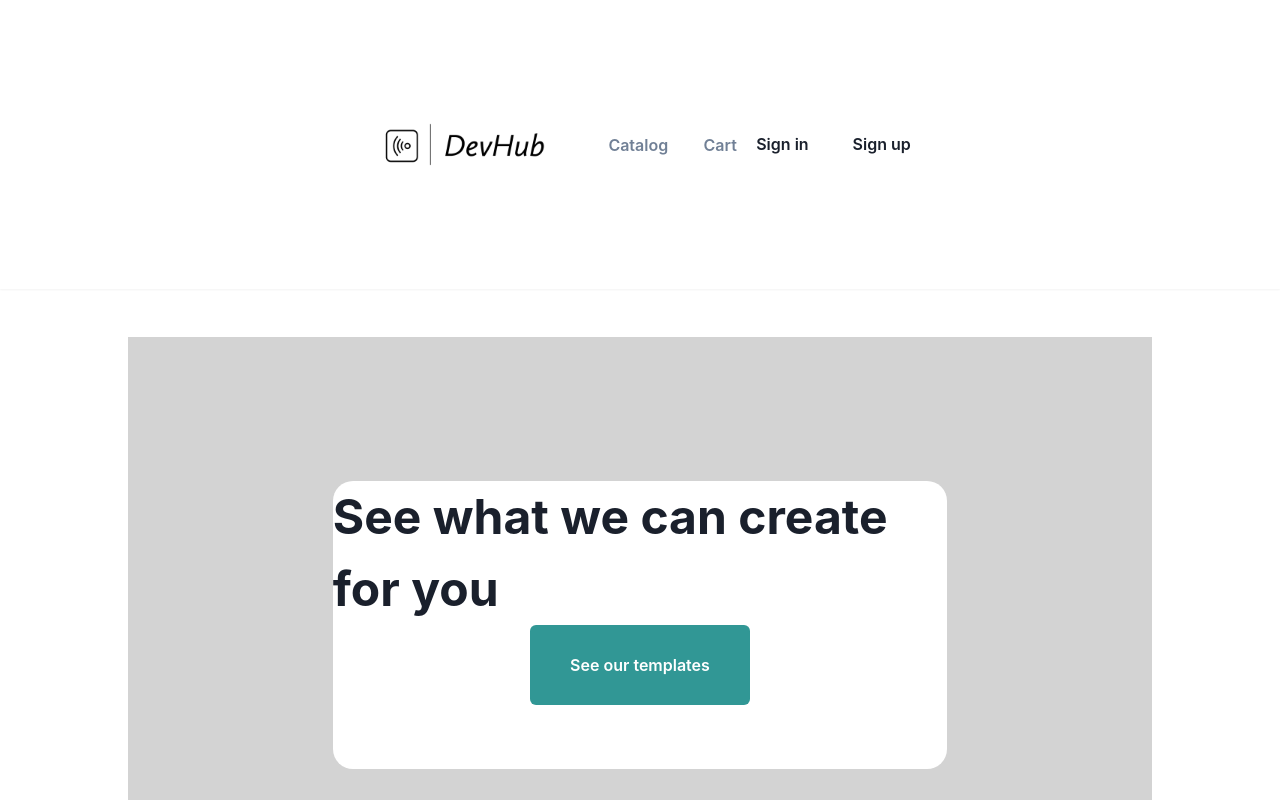
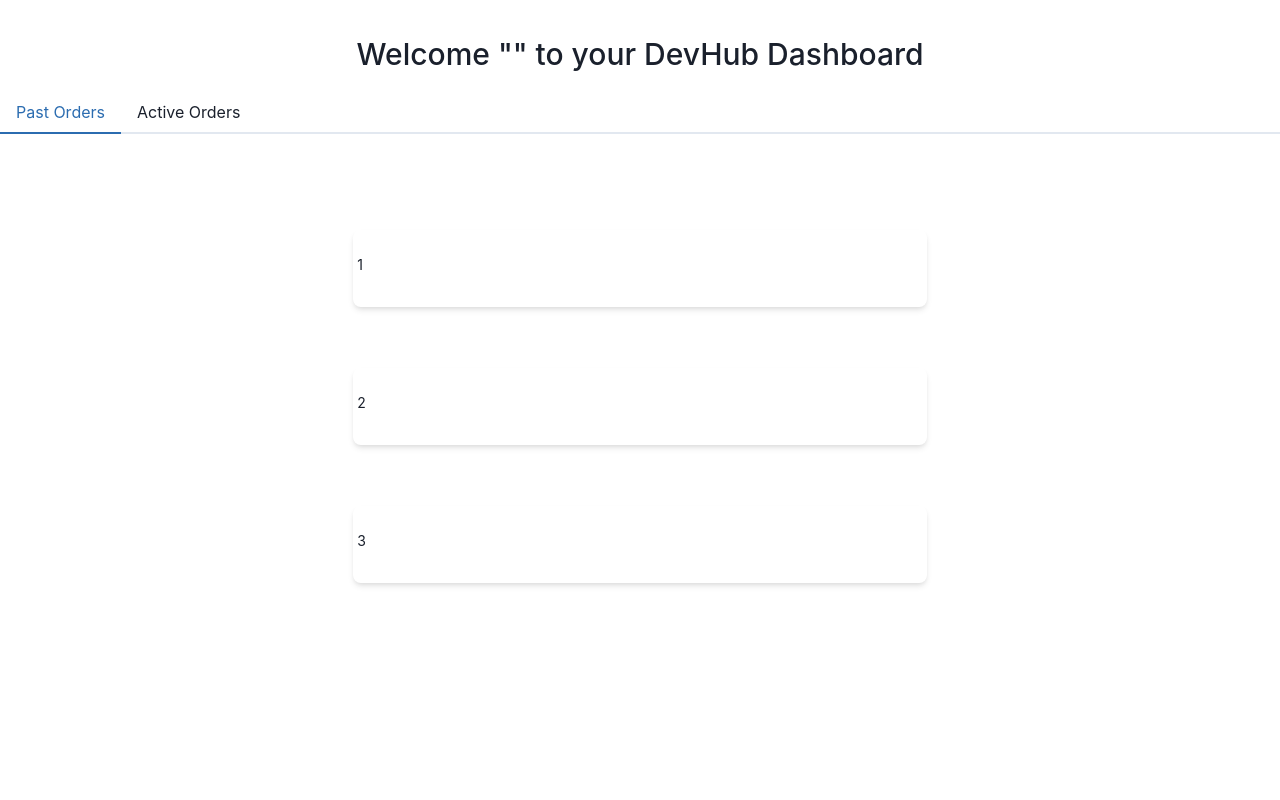
Before and after one commit to Marcus0224/DevHub, a React (Create React App) app in the folder dev-hub/: page / in a window 1280 px wide. Shown: the top 800 px of the page. Built offline with nearby package versions, Linux system fonts and the light colour scheme.

Commit message:
Dashboard

```diff
--- a/dev-hub/src/index.js
+++ b/dev-hub/src/index.js
@@ -5,6 +5,8 @@
 import reportWebVitals from './reportWebVitals';
 import * as serviceWorker from './serviceWorker';
 import { ChakraProvider } from '@chakra-ui/react'
+import { DashBoard } from './pages/DashBoard.js';
+import { SingleProduct } from './pages/SingleProduct';
 
 const container = document.getElementById('root');
 const root = ReactDOM.createRoot(container);
@@ -14,7 +16,7 @@
 
   <StrictMode>
     <ColorModeScript />
-    <App />
+    <DashBoard />
   </StrictMode>
 
   </ChakraProvider>
--- /dev/null
+++ b/dev-hub/src/pages/DashBoard.js/DashInfo.js
@@ -0,0 +1,36 @@
+import { Box, Heading, Stack, Text, useBreakpointValue, useColorModeValue } from '@chakra-ui/react'
+import * as React from 'react'
+
+export const Info = (props) => {
+  const { label, value, ...boxProps } = props
+  return (
+    <Box
+      px={{
+        base: '4',
+        md: '1',
+      }}
+      py={{
+        base: '5',
+        md: '6',
+      }}
+      bg="bg-surface"
+      borderRadius="lg"
+      boxShadow={useColorModeValue('md', 'sm-dark')}
+      {...boxProps}
+    >
+      <Stack>
+        <Text fontSize="sm" color="muted">
+          {label}
+        </Text>
+        <Heading
+          size={useBreakpointValue({
+            base: 'sm',
+            md: 'md',
+          })}
+        >
+          {value}
+        </Heading>
+      </Stack>
+    </Box>
+  )
+}
--- /dev/null
+++ b/dev-hub/src/pages/DashBoard.js/index.js
@@ -0,0 +1,100 @@
+import { Box, Container, SimpleGrid, Tabs, TabList, TabPanels, Tab, TabPanel, Center, Stack, Heading} from '@chakra-ui/react'
+import * as React from 'react'
+import { Info } from './DashInfo'
+const pastInfos = [
+  {
+    label: '1',
+    value: '',
+  },
+  {
+    label: '2',
+    value: '',
+  },
+  {
+    label: '3',
+    value:'',
+  },
+]
+
+const activeInfos = [
+  {
+    label: '4',
+    value: '',
+  },
+  {
+    label: '5',
+    value: '',
+  },
+  {
+    label: '6',
+    value:'',
+  },
+]
+
+export const DashBoard = () => (
+  <Box
+    as="section"
+    py={{
+      base: '4',
+      md: '4',
+    }}
+  >
+    <Stack mb={5} mt={5}>
+      <Center>
+      <Heading size="lg" fontWeight="medium">
+        Welcome "" to your DevHub Dashboard
+      </Heading>
+      </Center>
+    </Stack>
+    <Tabs>
+      <TabList>
+        <Tab> Past Orders</Tab>
+        <Tab> Active Orders</Tab>
+      </TabList>
+    <TabPanels>
+     <TabPanel>
+      <Center>
+
+    <Container mt={20} >
+      <SimpleGrid
+        columns={{
+          base: 1,
+          md: 1,
+        }}
+        gap={{
+          base: '5',
+          md: '61',
+        }}
+      >
+        {pastInfos.map(({ label, value }) => (
+          <Info key={label} label={label} value={value} />
+        ))}
+      </SimpleGrid>
+    </Container>
+      </Center>
+     </TabPanel>
+     <TabPanel>
+      <Center>
+
+    <Container mt={20} >
+      <SimpleGrid
+        columns={{
+          base: 1,
+          md: 1,
+        }}
+        gap={{
+          base: '5',
+          md: '61',
+        }}
+      >
+        {activeInfos.map(({ label, value }) => (
+          <Info key={label} label={label} value={value} />
+        ))}
+      </SimpleGrid>
+    </Container>
+      </Center>
+     </TabPanel>
+    </TabPanels>
+    </Tabs>
+  </Box>
+)
```
